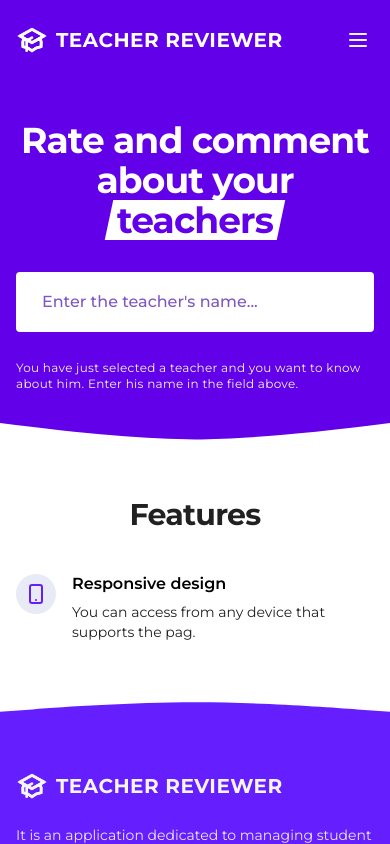
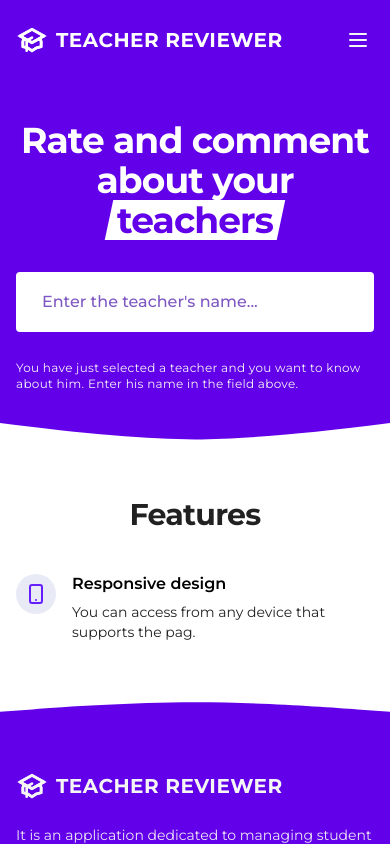
Before and after one commit to xlCyanz/teacher-reviewer, a Next.js app: page / in a window 390 px wide. Built offline with nearby package versions, Linux system fonts and the light colour scheme.

Commit message:
Updated footer component.

```diff
--- a/components/footer.tsx
+++ b/components/footer.tsx
@@ -1,9 +1,9 @@
 import { AcademicCapIcon } from "@heroicons/react/outline";
 
 const Footer = () => (
-  <div className="relative mt-16 bg-deep-purple-accent-400 dark:bg-gray-900">
+  <div className="relative mt-16 dark:mt-0 bg-deep-purple-accent-700 dark:bg-gray-900">
     <svg
-      className="absolute dark:hidden top-0 w-full h-6 -mt-5 sm:-mt-10 sm:h-16 text-deep-purple-accent-400"
+      className="absolute dark:hidden top-0 w-full h-6 -mt-5 sm:-mt-10 sm:h-16 text-deep-purple-accent-700"
       preserveAspectRatio="none"
       viewBox="0 0 1440 54"
     >
```
